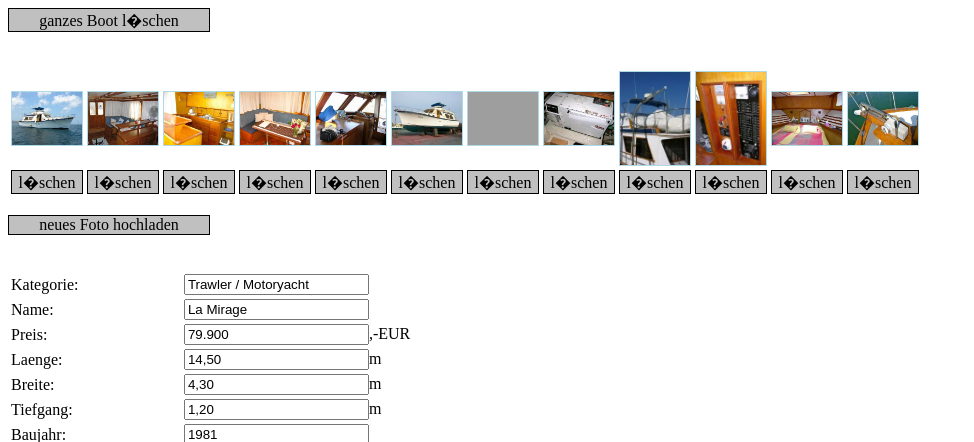
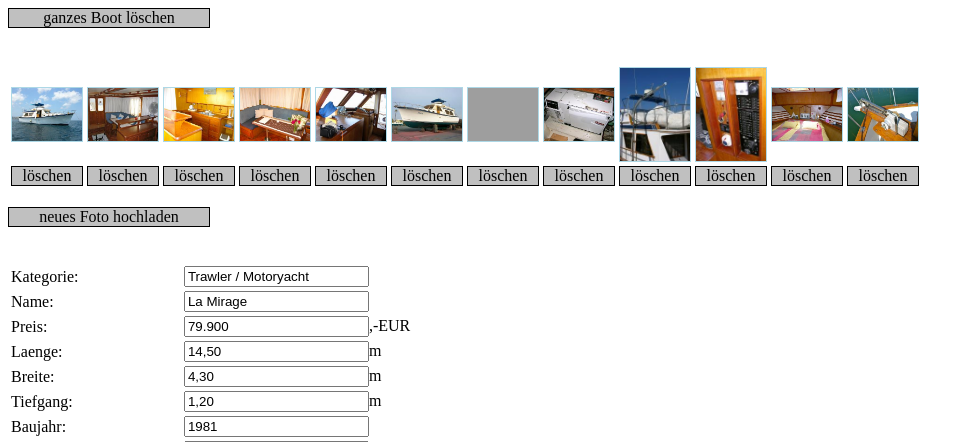
Before and after one commit to maceblue/boote, a PHP site: page /admin/form.php?id=50 in a window 1280 px wide. Shown: the top 442 px of the page, without its empty margins (0-974 px from the left). Run offline with PHP 8.4, Linux system fonts and the light colour scheme; data comes from the database, SQL or seed files in the repository; data that the repository does not hold is empty; grey boxes are pictures that could not be loaded.

Commit message:
Ändere Umlaute

```diff
--- a/admin/form.php
+++ b/admin/form.php
@@ -84,7 +84,7 @@ if($id!=""){
             $picsarray = explode(",",$picsnew);
             $picsanz = count($picsarray);
         }
-        echo "<a href='#' style='display:block; width:200px; background-color:silver; border:1px solid black; color:black; text-decoration:none;text-align:center;' onclick=javascript:askboat('form.php?id=".$id."');>ganzes Boot l�schen</a><br><br>";
+        echo "<a href='#' style='display:block; width:200px; background-color:silver; border:1px solid black; color:black; text-decoration:none;text-align:center;' onclick=javascript:askboat('form.php?id=".$id."');>ganzes Boot löschen</a><br><br>";
         echo "<table><tr>";
         for($i=0;$i<$picsanz;$i++){
             echo "<td>
@@ -94,7 +94,7 @@ if($id!=""){
         echo "</tr><tr>";
         for($i=0;$i<$picsanz;$i++){
             echo "<td>
-                    <a href='' style='display:block; background-color:silver; border:1px solid black; color:black; text-decoration:none;text-align:center;' onclick=javascript:ask('form.php?id=".$id."&delete=".$picsarray[$i]."');>l�schen</a>
+                    <a href='' style='display:block; background-color:silver; border:1px solid black; color:black; text-decoration:none;text-align:center;' onclick=javascript:ask('form.php?id=".$id."&delete=".$picsarray[$i]."');>löschen</a>
                 </td>";
         }
         echo "</tr></table><br>";
```
